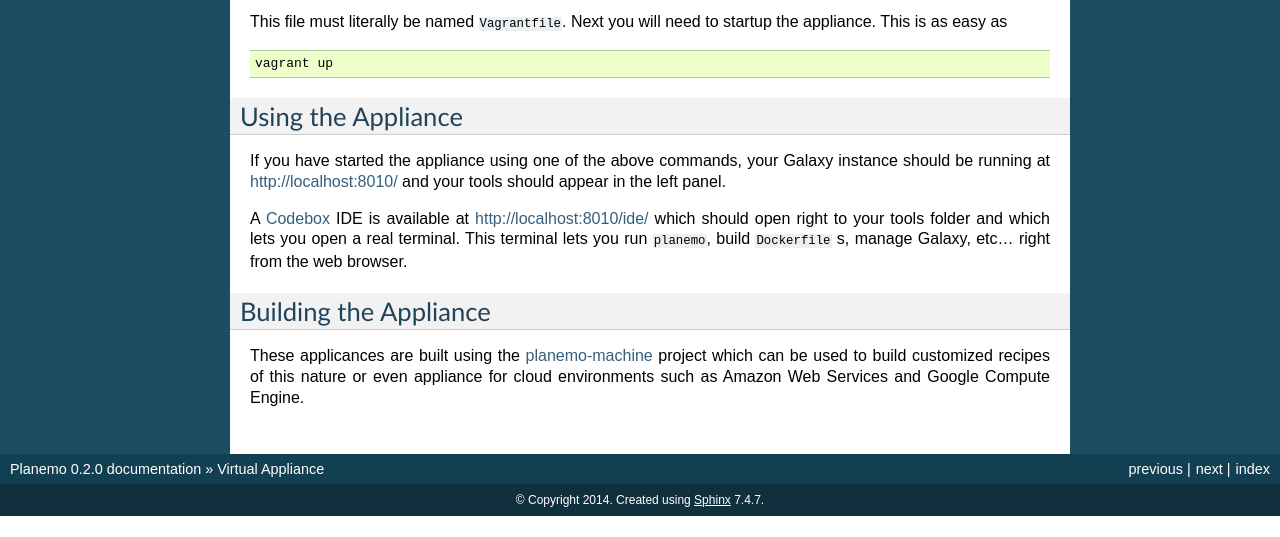
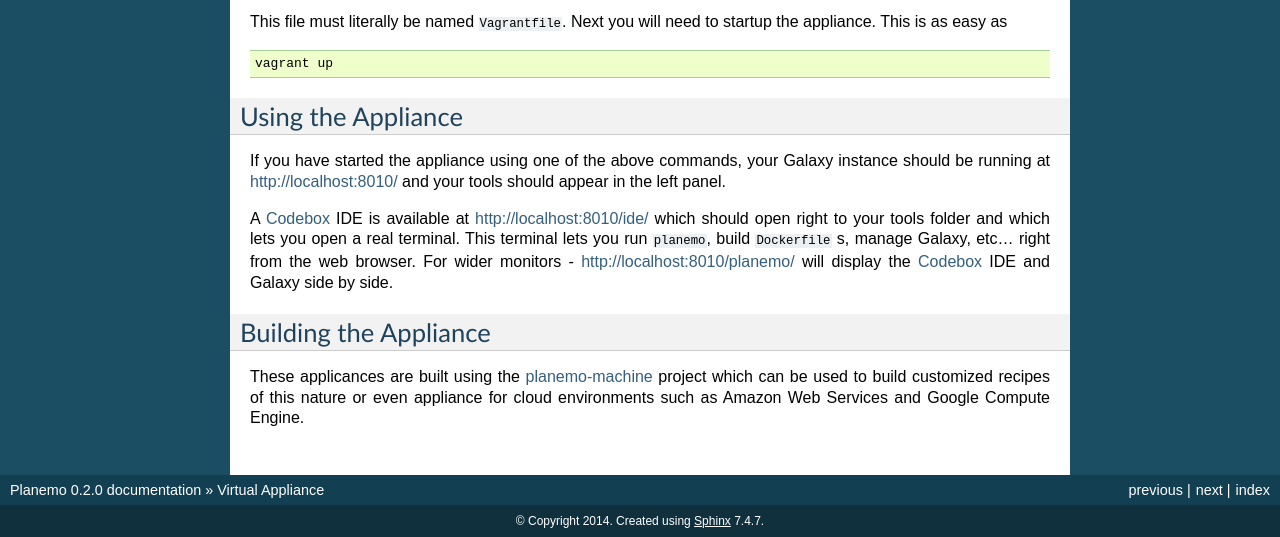
Before and after one commit to galaxyproject/planemo, a Sphinx documentation site: the page built from docs/appliance.rst, in a window 1280 px wide, cut to the strip 884-1421 px from the top of the page. Built offline with Sphinx 7.4.7, drawn with Linux system fonts in a browser that asks for light colours; before the commit the page ends 1400 px from its top, so only the background shows below that.

Commit message:
Mention side by side editor and Galaxy view in appliance.

```diff
--- a/docs/appliance.rst
+++ b/docs/appliance.rst
@@ -71,7 +71,9 @@ appear in the left panel.
 A Codebox_ IDE is available at http://localhost:8010/ide/ which should open
 right to your tools folder and which lets you open a real terminal. This
 terminal lets you run ``planemo``, build ``Dockerfile`` s, manage Galaxy,
-etc... right from the web browser.
+etc... right from the web browser. For wider monitors -
+http://localhost:8010/planemo/ will display the Codebox_ IDE and Galaxy side
+by side.
 
 Building the Appliance
 ======================
```
